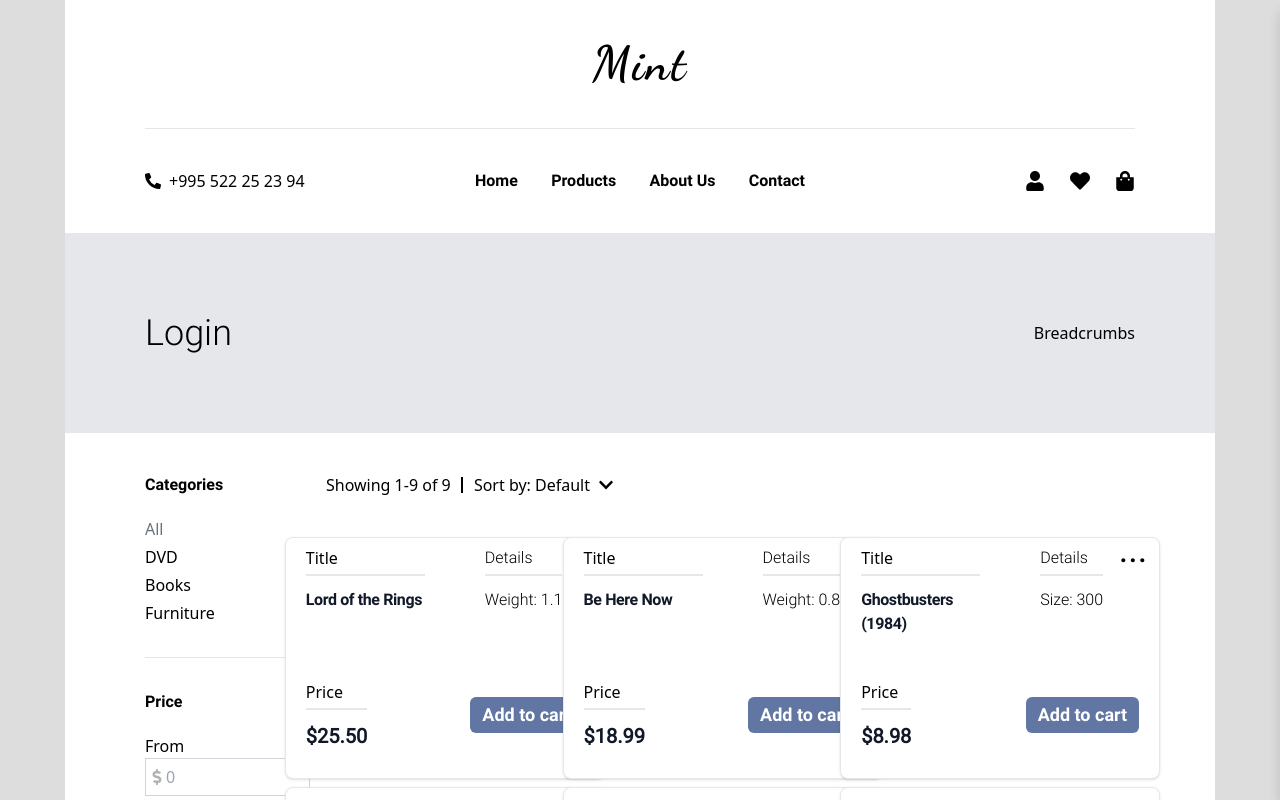
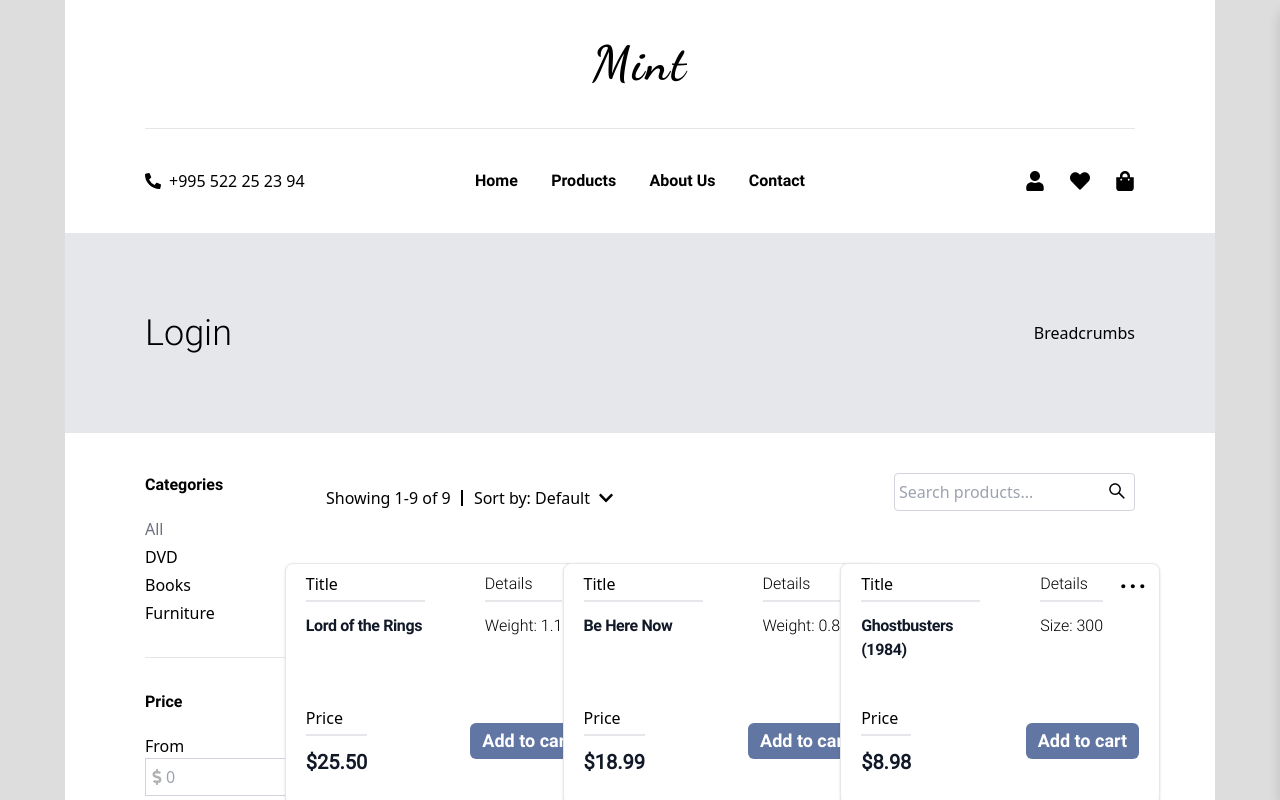
Before and after one commit to GBreg19/mint-store, a React (Create React App) app: page /#/products in a window 1280 px wide. Shown: the top 800 px of the page. Built offline with nearby package versions, Linux system fonts and the light colour scheme; data requests are answered from the project's data file.

Commit message:
Search filter bar fixed

```diff
--- a/src/components/Pages/Products.js
+++ b/src/components/Pages/Products.js
@@ -5,9 +5,11 @@ import Button from "../UI/Button";
 import Input from "../UI/Input";
 import Product from "../Products/Product";
 import { FaDollarSign, FaChevronDown } from "react-icons/fa";
+import { AiOutlineSearch } from "react-icons/ai";
 import useFetch from "../../hooks/useFetch";
 
 const Products = () => {
+  const [searchQuery, setSearchQuery] = useState("");
   // const [currPage, setCurrPage] = useState(1);
 
   const {
@@ -34,6 +36,10 @@ const Products = () => {
   // const onLoadPage = (index) => {
   //   setProducts(dividedProducts[index]);
   // };
+
+  const handleSearch = (e) => {
+    setSearchQuery(e.target.value);
+  };
 
   if (error) {
     return (
@@ -139,6 +145,7 @@ const Products = () => {
             </div>
           </div>
           <div className="basis-10/12">
+            <div className="flex justify-between">
               <div className=" w-80 items-center px-4 flex justify-between relative">
                 <span>
                   <p>{`Showing 1-${products.length} of ${products.length}`}</p>
@@ -169,8 +176,24 @@ const Products = () => {
                   </div>
                 </span>
               </div>
+              <span className="relative">
+                <Input
+                type='search'
+                  placeholder="Search products..."
+                  onChange={handleSearch}
+                  className="py-1 border-b-1"
+                />
+                <AiOutlineSearch className="text-xl absolute right-2 top-2" />
+              </span>
+            </div>
             <ul className="grid lg:grid-cols-3 md:grid-cols-2 grid-cols-1 grid-flow-rows gap-2 pt-10 place-items-center">
-              {products.map((item) => {
+              {products.filter(product => {
+                if(!searchQuery.length){
+                  return product
+                } else if(product.name.toLowerCase().includes(searchQuery.toLowerCase())){
+                  return product
+                }
+              }).map((item) => {
                 return (
                   <Product
                     key={item.id}
```
Lines whose indentation alone changed are shown as unchanged.
